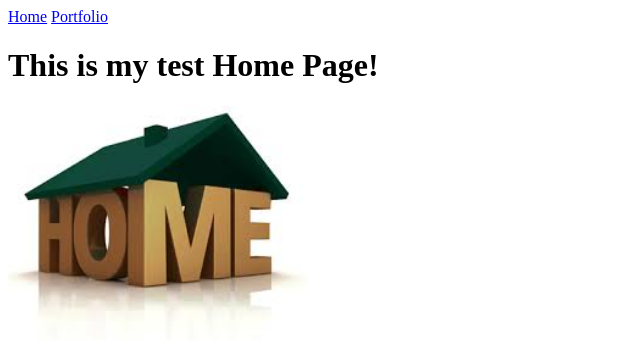
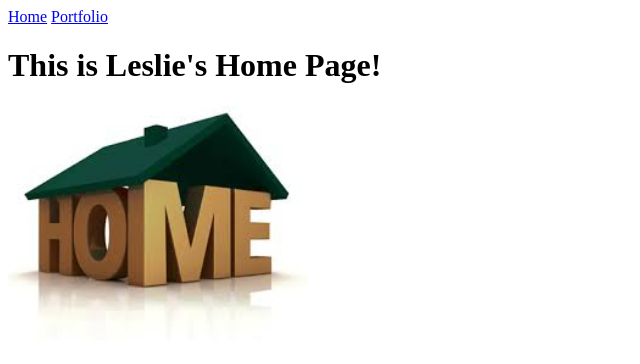
Before and after one commit to lramirez694/lramirez694, a plain HTML site: page index.html in a window 1280 px wide. Shown: the whole page, without its empty margins (0-640 px from the left). Drawn offline with Linux system fonts and the light colour scheme.

Commit message:
Initial commit

```diff
--- a/index.html
+++ b/index.html
@@ -7,7 +7,7 @@
   <body>
     <a href="index.html">Home</a>
     <a href="portfolio.html">Portfolio</a>
-    <h1>This is my test Home Page!</h1>
+    <h1>This is Leslie's Home Page!</h1>
     <img src="images/home.jpg" height="250">
   </body>
 </html>
```
